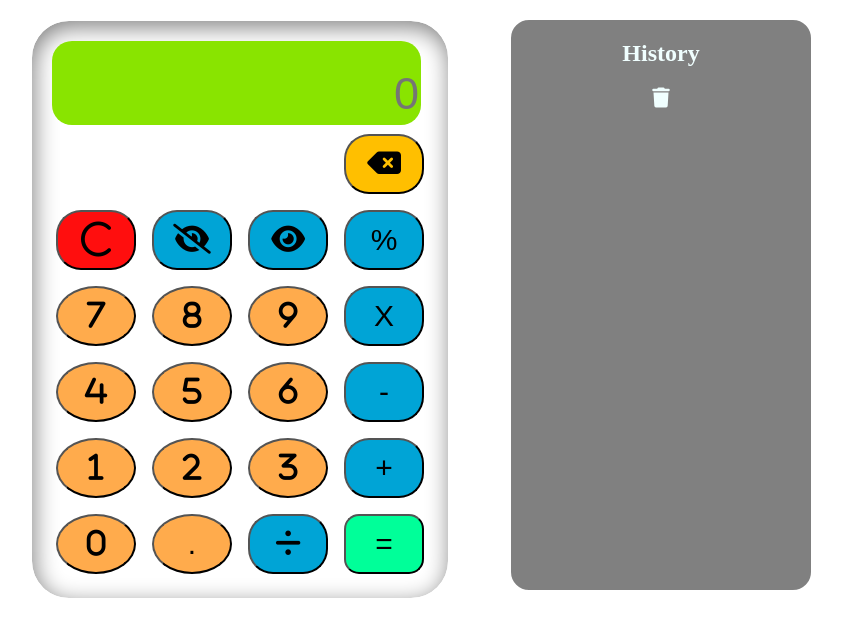
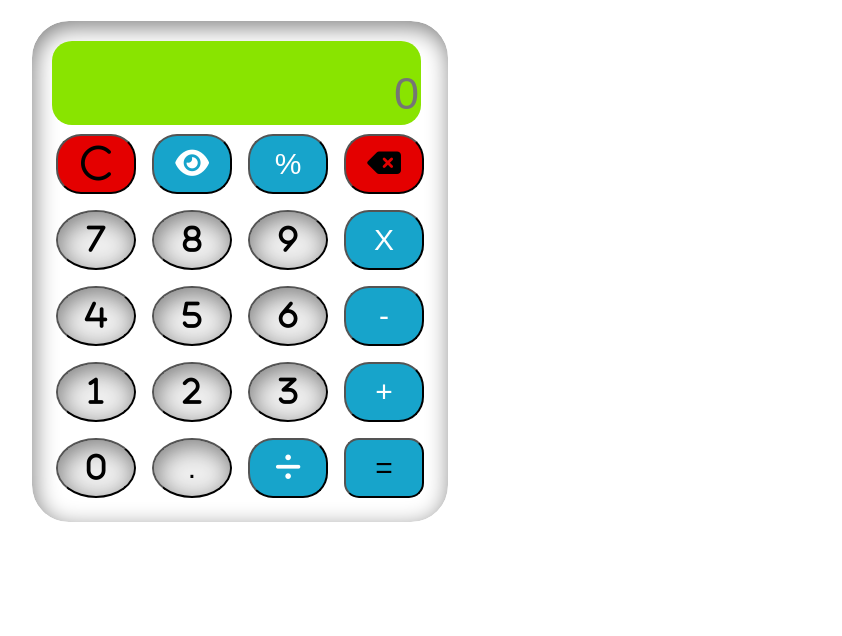
Before and after one commit to Raj0772/Calculator, a plain HTML site: page index.html in a window 1280 px wide. Shown: the whole page, without its empty margins (209-1051 px from the left). Drawn offline with Linux system fonts and the light colour scheme.

Commit message:
New Calc

```diff
--- a/index.html
+++ b/index.html
@@ -18,18 +18,12 @@
             <input type="text" name="screen" id="screen" placeholder="0" style="font-size:45px ">
             </div>
             <table>
-                <tr>
-                    <td></td>
-                    <td></td>
-                    <td></td>
-                    <td><button class="btnbck" onclick="lastNum()"style="font-size:30px"><i class="fa-solid fa-delete-left"></i></button></td>
-                </tr>
+
                 <tr>
                     <td><button class="btnclear" onclick="cleardisplay()" style=" font-size: 40px;"><i class="fa-regular fa-c"></i></button></td>
-                    <td><button class="btnop" onclick="hide()"><i class="fa-solid fa-eye-slash"></i></button></td>
                     <td><button class="btnop" onclick="show()"><i class="fa-solid fa-eye"></i></button></td>
                     <td><button class="btnop" onclick="calculate('%')">%</button></td>
-
+                    <td><button class="btnbck" onclick="lastNum()"style="font-size:30px"><i class="fa-solid fa-delete-left"></i></button></td>
                 </tr>
                 <tr>
                     <td><button onclick="calculate('7')"><i class="fa-solid fa-7"></i></button></td>
@@ -59,15 +53,16 @@
         </div>
     </div>
     <div class="history">
+        <div class="align">
+        <p style="margin-left: 250px; " onclick="hide()"><i class="fa-solid fa-circle-xmark"></i></p>
         <h2>History</h2>
-        <p onclick="clearHistory()"><i class="fa-solid fa-trash"></i></p>
+        <p style="color: rgb(50, 78, 0);" onclick="clearHistory()"><i class="fa-solid fa-trash"></i></p>
+        </div>
         <div id="history">
         </div>
 
     </div>
-<script src="calc.js">
-
-        </script>
+    <script src="calc.js"></script>
 
 </body>
 </html>
--- a/style.css
+++ b/style.css
@@ -27,11 +27,15 @@ table{
     text-align: end;
 
 }
+.align{
+    display: inline-block;
+
+}
 
 button{
+    box-shadow: inset 2px 6px 23px grey;
     border-radius: 50%;
     font-size: 30px;
-    background: rgb(255, 171, 76);
     width: 80px;
     height: 60px;
     margin: 6px;
@@ -47,7 +51,7 @@ button{
 
 }
 button:hover{
-    background-color:grey;
+    background-color:rgb(178, 177, 177);
     color: white;
 }
 button:active{
@@ -76,10 +80,11 @@ button:active{
 
 }
 .history{
+    display: none;
     border: 2px solid white;
     text-align: center;
-    background-color: grey;
-    height: 570px;
+    background-color: rgb(130, 153, 0);
+    height: 500px;
     width: 300px;
     color: azure;
     margin-right: 250px;
@@ -95,19 +100,19 @@ button:active{
     font-size: 20px;
 }
 .btneq{
-    background-color: rgb(0, 255, 153);
+    background-color: rgb(23, 164, 203);
     box-shadow: none;
     border-radius: 15px;
 }
 .btnbck{
     border-radius: 25px;
     box-shadow: none;
-    background-color: rgb(255, 191, 0);
+    background-color: rgb(228, 0, 0);
 }
 .btnclear{
     border-radius: 25px;
     box-shadow: none;
-    background-color: rgb(255, 14, 14);
+    background-color: rgb(228, 0, 0);
 }
 p{
     font-size: 20px;
@@ -115,5 +120,18 @@ p{
 .btnop{
     border-radius: 25px;
     box-shadow: none;
-    background-color: rgb(0, 164, 214);
+    color: white;
+    background-color: rgb(23, 164, 203);
 }
+.btnbck:hover{
+    background-color: red;
+}
+.btnclear:hover{
+    background-color: red;
+}
+.btnop:hover{
+    background-color: rgb(0, 209, 209);
+}
+.btneq:hover{
+    background-color: greenyellow;
+}
```
